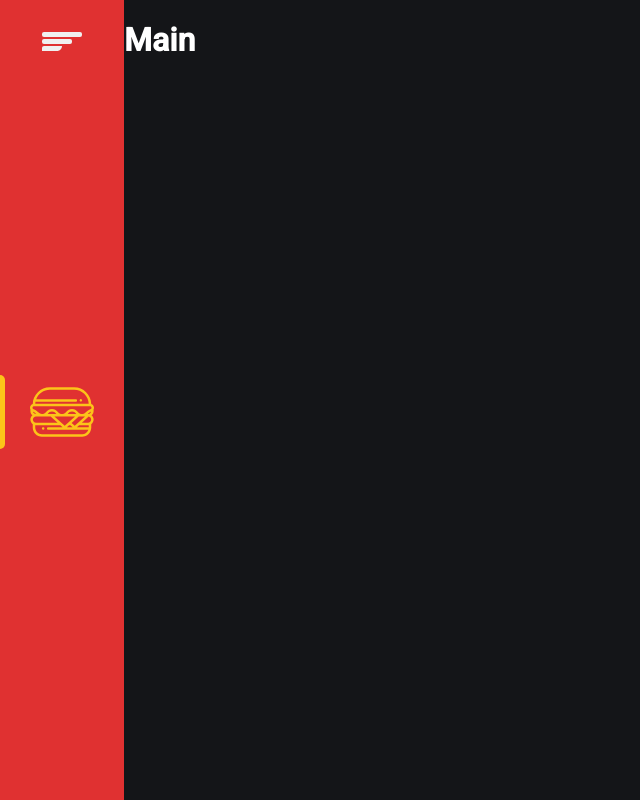
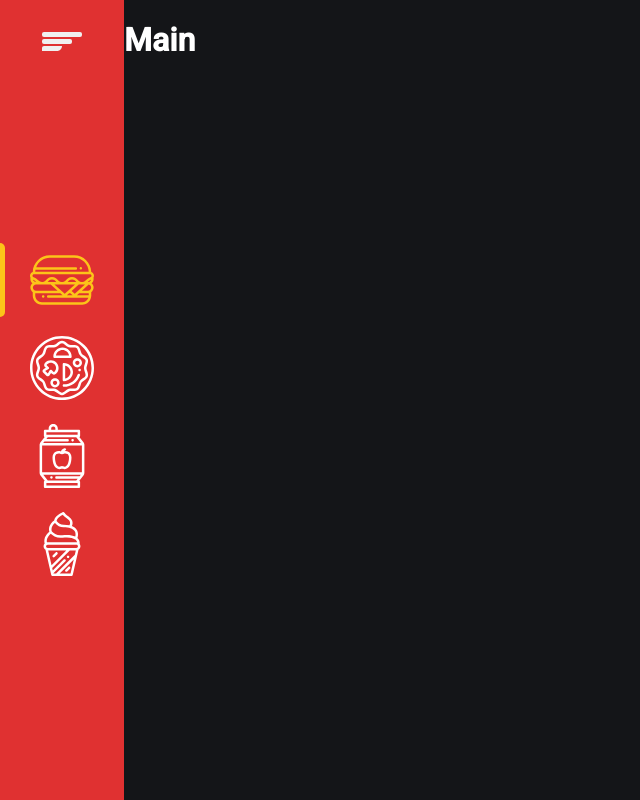
Before and after one commit to MRodrigues51/food-app, a React (Vite) app: page / in a window 1280 px wide. Shown: the whole page, without its empty margins (0-640 px from the left). Built offline with nearby package versions, Linux system fonts and the light colour scheme.

Commit message:
menu lateral

```diff
--- a/src/Components/Sidebar/index.tsx
+++ b/src/Components/Sidebar/index.tsx
@@ -1,10 +1,21 @@
+import { useState } from 'react'
 import { Container } from './styles'
 import { ReactComponent as BurgerIcon } from '../../assets/burger.svg'
+import { ReactComponent as PizzaIcon } from '../../assets/pizza.svg'
+import { ReactComponent as SodaPopIcon } from '../../assets/soda.svg'
+import { ReactComponent as IceCreamIcon } from '../../assets/ice-cream.svg'
 import menuImg from '../../assets/menu.svg'
+
 export function Sidebar() {
+  const [menuOpen, setMenuOpen] = useState(false)
+
+  function handleToggleMenu() {
+    setMenuOpen(!menuOpen)
+  }
+
   return (
-    <Container>
-      <button>
+    <Container isMenuOpen={menuOpen}>
+      <button type='button' onClick={handleToggleMenu}>
         <img src={menuImg} alt='menu abrir e fechar' />
       </button>
       <nav>
@@ -17,6 +28,30 @@
               </span>
             </a>
           </li>
+          <li>
+            <a href='#'>
+              <PizzaIcon />
+              <span>
+                Pizzas
+              </span>
+            </a>
+          </li>
+          <li>
+            <a href='#'>
+              <SodaPopIcon />
+              <span>
+                Bebidas
+              </span>
+            </a>
+          </li>
+          <li>
+            <a href='#'>
+              <IceCreamIcon />
+              <span>
+                Sobremesas
+              </span>
+            </a>
+          </li>
         </ul>
       </nav>
     </Container>
--- a/src/Components/Sidebar/styles.tsx
+++ b/src/Components/Sidebar/styles.tsx
@@ -1,9 +1,16 @@
-import styled from 'styled-components'
+import styled, { css } from 'styled-components'
 
-export const Container = styled.aside`
+interface ContainerProps {
+  isMenuOpen: boolean
+}
+
+export const Container = styled.aside<ContainerProps>`
   background-color: ${({ theme }) => theme.colors.red};
 
-  width: 7.75rem;
+  ${({ isMenuOpen }) =>
+    isMenuOpen ? css`width: 16.3rem;` : css`width: 7.75rem;`
+  }
+
 
   padding: 2rem 0;
   overflow: hidden;
@@ -11,6 +18,8 @@
   display: flex;
   flex-direction: column;
   align-items: center;
+
+  transition: width 0.3s;
 
   button {
     background: none;
@@ -82,4 +91,50 @@
       }
     }
   }
+
+  @media screen and (max-width: 720px){
+    position: fixed;
+    left: 0;
+    margin: 0;
+    bottom: 0;
+    z-index: 999;
+
+    width: 100%;
+    height: 5rem;
+    padding: 0 0;
+    overflow-y: auto;
+
+    button {
+      display: none;
+    }
+    nav {
+      height: 100%;
+
+      ul {
+        flex-direction: row;
+        align-items: center;
+      }
+      li {
+        a {
+          flex-direction: column;
+          padding: 0rem;
+
+          svg {
+            width: 3.25rem;
+            height: 3.25rem;
+          }
+
+          span {
+            display: none;
+          }
+
+          &.active {
+            &::after {
+              display: none;
+            }
+          }
+        }
+      }
+    }
+  }
 `
```
